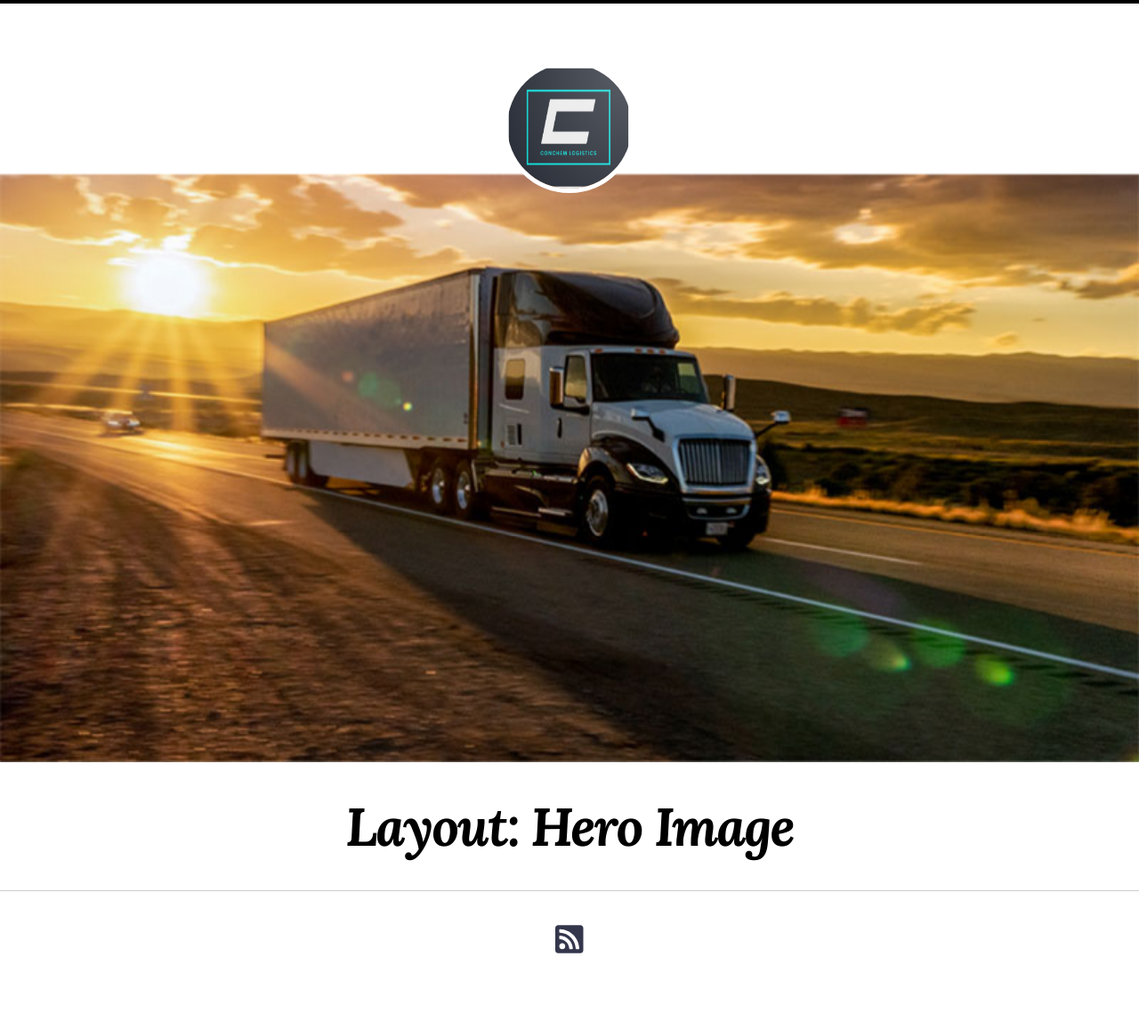
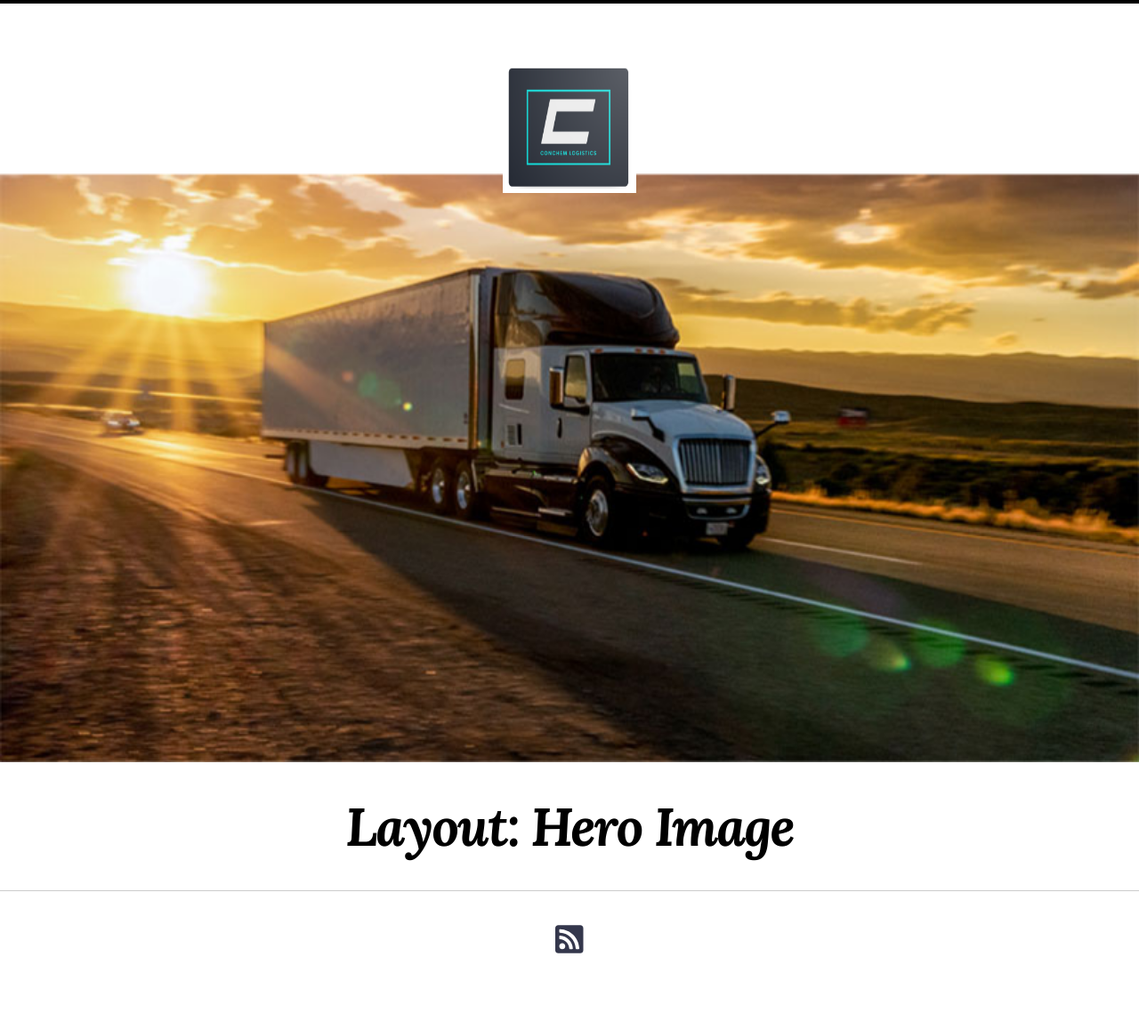
Before and after one commit to jaydurant/ConChemLogisticsWeb, a Jekyll site: the page built from index.md, in a window 1280 px wide. Shown: the whole page at 89% size. Built offline with Jekyll 4.4.1, drawn with Linux system fonts in a browser that asks for light colours; nearby versions of some CDN libraries.

Commit message:
Add new changes to site

```diff
--- a/_sass/so-simple/_global.scss
+++ b/_sass/so-simple/_global.scss
@@ -104,13 +104,11 @@
   @include breakpoint($medium) {
     width: 1.5 * $site-logo-width;
     height: 1.5 * $site-logo-height;
-    border-radius: 1.5 * $site-logo-width;
   }
 
   @include breakpoint($large) {
     width: 2 * $site-logo-width;
     height: 2 * $site-logo-height;
-    border-radius: 2 * $site-logo-width;
   }
 }
 
```
